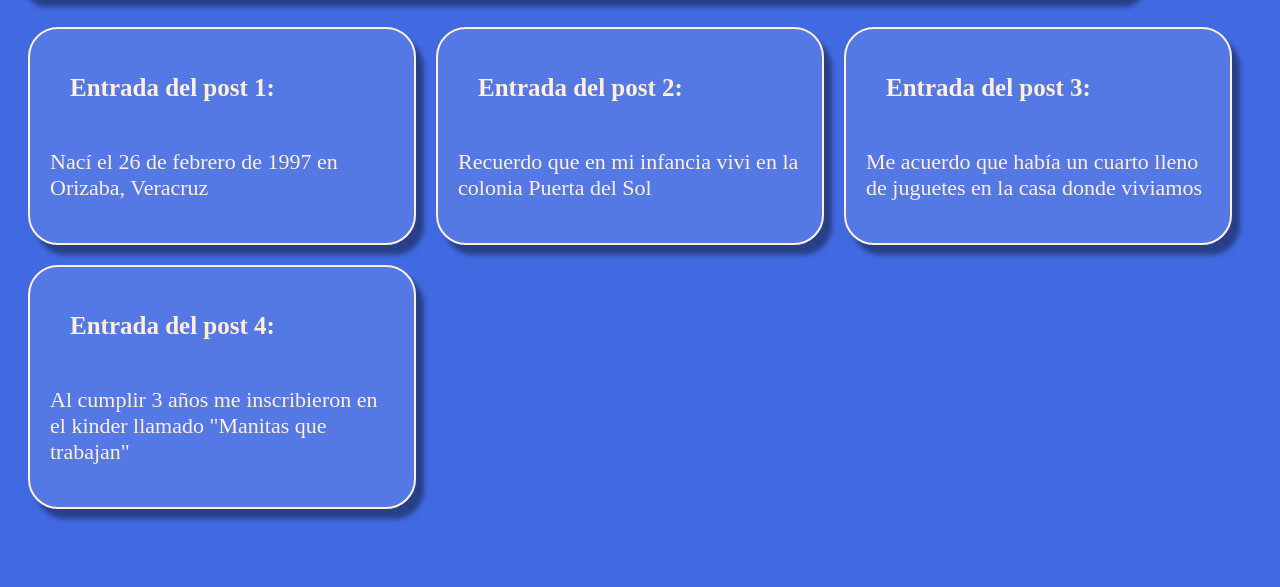
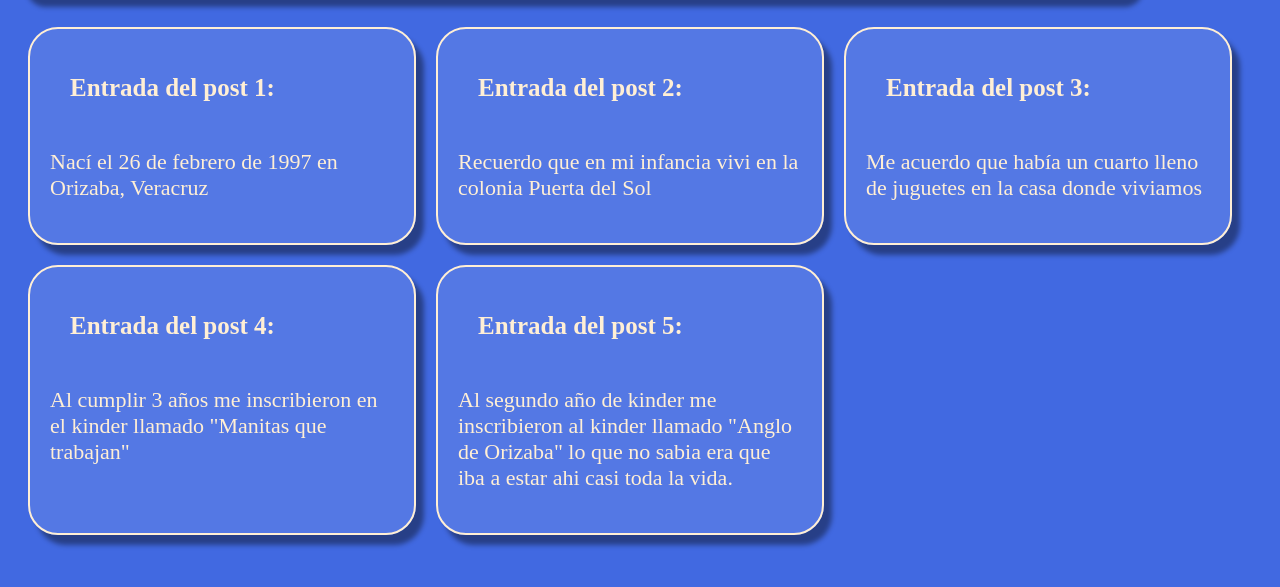
Before and after one commit to juliol1/curso-github, a website: page src/html/index.html in a window 1280 px wide. Shown: the part 83-670 px from the top of the page. Drawn offline with Linux system fonts and the light colour scheme.

Commit message:
añadi nueva entrada al post y ya añadi la llave privada con ssh

```diff
--- a/src/html/index.html
+++ b/src/html/index.html
@@ -53,6 +53,17 @@
             </div>
             <p class="post__container--par">Al cumplir 3 años me inscribieron en el kinder llamado "Manitas que trabajan"</p>
         </section>
+
+        <section class="post__container">
+            <div>
+                <h3 class="post__title">
+                    Entrada del post 5:
+                </h3>
+            </div>
+            <p class="post__container--par">Al segundo año de kinder me inscribieron al kinder llamado "Anglo de Orizaba" lo que no sabia era que
+                iba a estar ahi casi toda la vida.
+            </p>
+        </section>
     </section>
 </body>
 </html>
```
